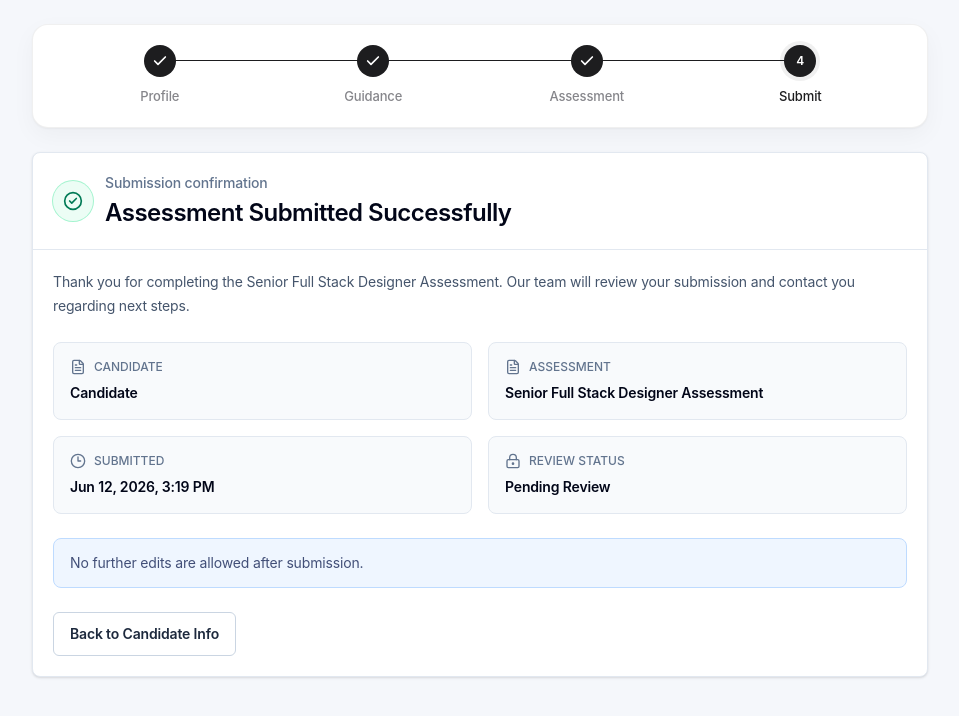
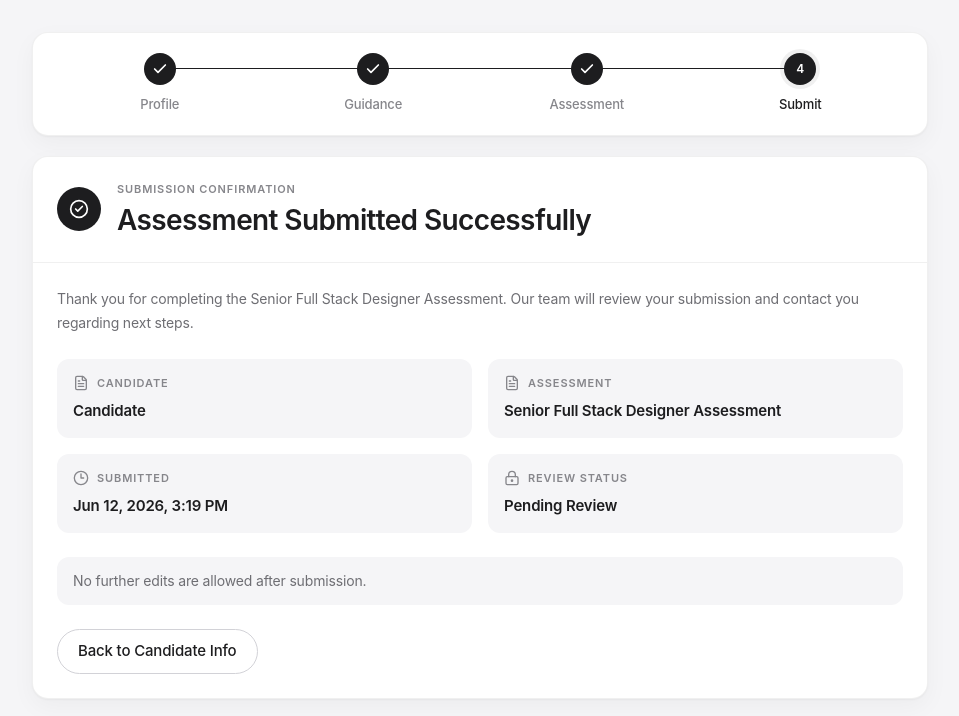
Before and after one commit to priyanshsinghh11/senior-full-stack-designer-assessment, a Next.js app: page /confirmation in a window 1280 px wide. Shown: the top 716 px of the page, without its empty margins (160-1119 px from the left). Built offline with nearby package versions, Linux system fonts and the light colour scheme.

Commit message:
feat: add submission confirmation page to display assessment details and status

```diff
--- a/app/confirmation/page.tsx
+++ b/app/confirmation/page.tsx
@@ -29,29 +29,27 @@ export default function SubmissionConfirmationPage() {
   }, [submittedAt]);
 
   return (
-    <main className="min-h-screen bg-[#f5f7fb] px-4 py-6 text-slate-950 sm:px-6 lg:px-8">
-      <div className="mx-auto flex w-full max-w-4xl flex-col gap-6">
+    <main className="min-h-screen px-4 py-8 sm:px-6 lg:px-8">
+      <div className="mx-auto flex w-full max-w-4xl flex-col gap-5">
         <ProgressSteps currentStep="submit" />
 
-        <section className="rounded-lg border border-slate-200 bg-white shadow-sm">
-          <div className="border-b border-slate-200 px-5 py-5">
-            <div className="flex items-center gap-3">
-              <span className="flex h-10 w-10 items-center justify-center rounded-full bg-emerald-50 text-emerald-700 ring-1 ring-emerald-200">
+        <section className="card">
+          <div className="card-header py-6">
+            <div className="flex items-center gap-4">
+              <span className="flex h-11 w-11 items-center justify-center rounded-full bg-[#1d1d1f] text-white">
                 <CheckCircle2 className="h-5 w-5" />
               </span>
               <div>
-                <p className="text-sm font-medium text-slate-500">
-                  Submission confirmation
-                </p>
-                <h1 className="mt-1 text-2xl font-semibold tracking-normal text-slate-950">
+                <p className="eyebrow">Submission confirmation</p>
+                <h1 className="title-lg mt-1.5">
                   Assessment Submitted Successfully
                 </h1>
               </div>
             </div>
           </div>
 
-          <div className="space-y-6 p-5">
-            <p className="text-sm leading-6 text-slate-600">
+          <div className="space-y-6 p-6">
+            <p className="text-secondary-apple">
               Thank you for completing the Senior Full Stack Designer Assessment.
               Our team will review your submission and contact you regarding next
               steps.
@@ -65,24 +63,19 @@ export default function SubmissionConfirmationPage() {
             </div>
 
             {sessionId ? (
-              <div className="rounded-lg border border-slate-200 bg-slate-50 px-4 py-3">
-                <p className="text-xs font-medium uppercase tracking-normal text-slate-500">
-                  Submission ID
-                </p>
-                <p className="mt-1 break-all text-sm font-medium text-slate-800">
+              <div className="note px-4 py-3">
+                <p className="eyebrow">Submission ID</p>
+                <p className="mt-1 break-all text-sm font-medium text-[#1d1d1f]">
                   {sessionId}
                 </p>
               </div>
             ) : null}
 
-            <div className="rounded-lg border border-blue-200 bg-blue-50 px-4 py-3 text-sm leading-6 text-blue-950/80">
+            <div className="note px-4 py-3 text-sm leading-6 text-[#6e6e73]">
               No further edits are allowed after submission.
             </div>
 
-            <Link
-              href="/"
-              className="inline-flex min-h-11 items-center justify-center rounded-md border border-slate-300 bg-white px-4 text-sm font-semibold text-slate-800 transition hover:bg-slate-50"
-            >
+            <Link href="/" className="game-button-secondary">
               Back to Candidate Info
             </Link>
           </div>
@@ -102,12 +95,12 @@ function InfoCard({
   value: string;
 }) {
   return (
-    <div className="rounded-lg border border-slate-200 bg-slate-50 p-4">
-      <div className="flex items-center gap-2 text-xs font-medium uppercase tracking-normal text-slate-500">
+    <div className="rounded-xl bg-[#f5f5f7] p-4">
+      <div className="flex items-center gap-2 text-[#86868b]">
         {icon}
-        {label}
+        <span className="eyebrow">{label}</span>
       </div>
-      <p className="mt-2 text-sm font-semibold text-slate-950">{value}</p>
+      <p className="mt-2 text-[15px] font-semibold text-[#1d1d1f]">{value}</p>
     </div>
   );
 }
```
